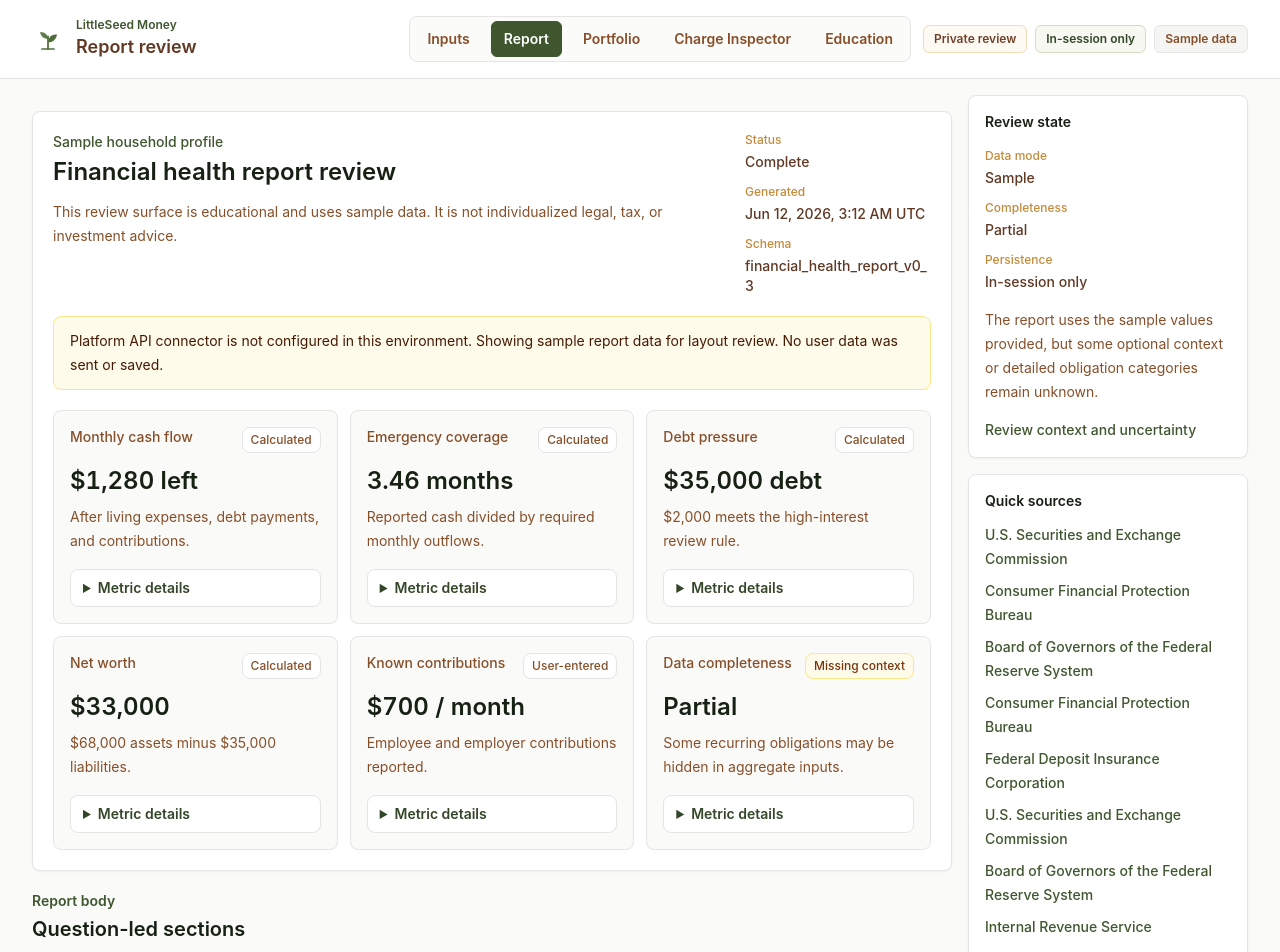
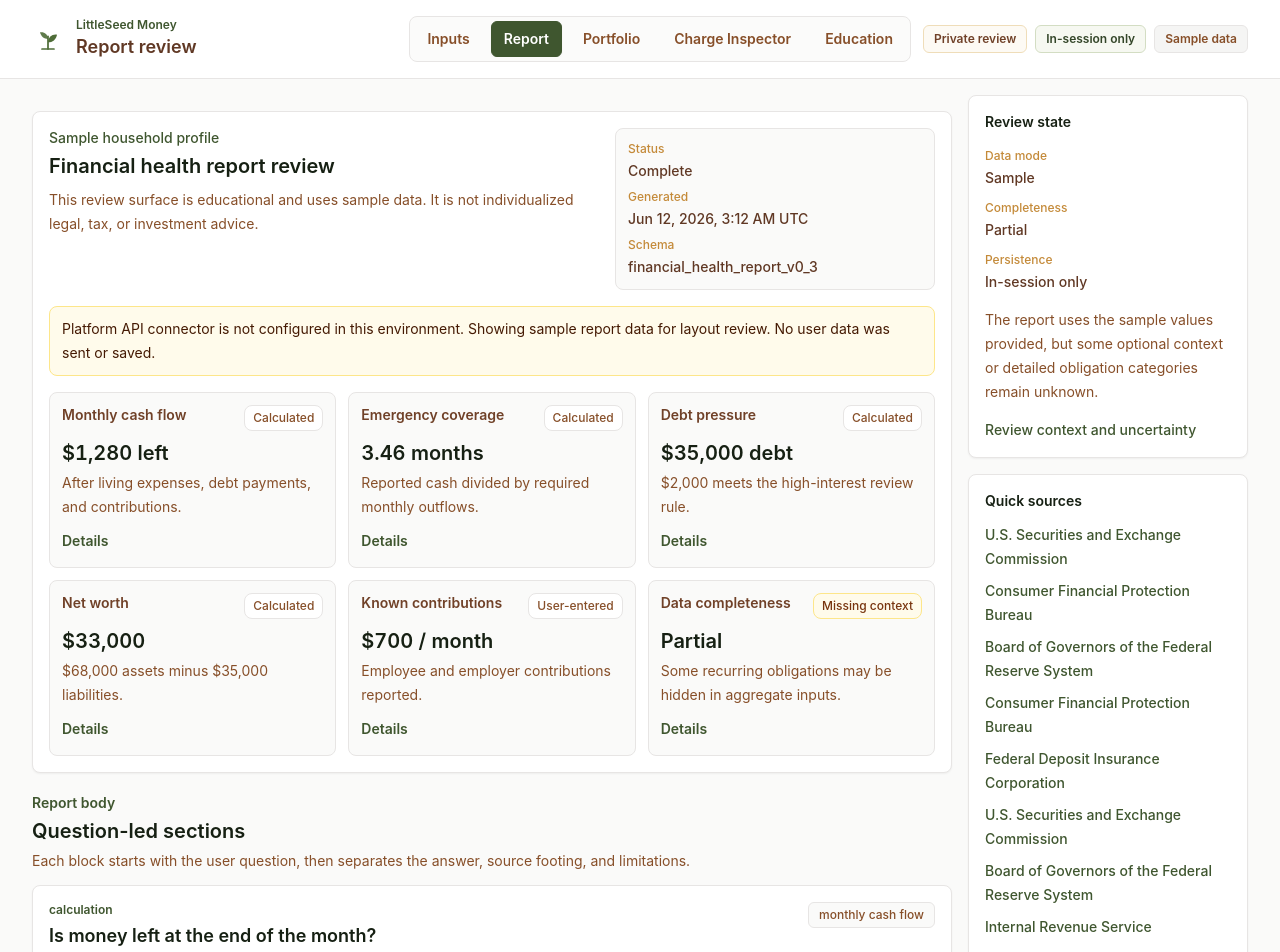
Before and after one commit to LittleSeedMoney/littleseed-money-landing, a Next.js app: page /private/report-review in a window 1280 px wide. Shown: the top 952 px of the page. Built offline with nearby package versions, Linux system fonts and the light colour scheme.

Commit message:
Polish report review density

```diff
--- a/components/report-review/overview-section.tsx
+++ b/components/report-review/overview-section.tsx
@@ -17,25 +17,25 @@ export function OverviewSection({
     <section
       id="overview"
       aria-labelledby="overview-heading"
-      className="rounded-lg border border-stone-200 bg-white p-5 shadow-sm"
+      className="rounded-lg border border-stone-200 bg-white p-4 shadow-sm"
     >
-      <div className="flex flex-col gap-5 lg:flex-row lg:items-start lg:justify-between">
-        <div className="max-w-2xl">
+      <div className="grid gap-4 lg:grid-cols-[minmax(0,1fr)_minmax(240px,320px)] lg:items-start">
+        <div className="min-w-0">
           <p className="text-sm font-medium text-seed-700">
             {report.profileName}
           </p>
           <h2
             id="overview-heading"
-            className="mt-1 text-2xl font-semibold text-seed-950"
+            className="mt-1 text-xl font-semibold text-seed-950"
           >
             Financial health report review
           </h2>
-          <p className="mt-3 max-w-3xl text-sm leading-6 text-earth-700">
+          <p className="mt-2 max-w-3xl text-sm leading-6 text-earth-700">
             {report.disclaimer}
           </p>
         </div>
 
-        <dl className="grid min-w-0 gap-3 text-sm sm:grid-cols-3 lg:grid-cols-1">
+        <dl className="grid min-w-0 gap-2 rounded-lg border border-stone-200 bg-stone-50 p-3 text-sm sm:grid-cols-3 lg:grid-cols-1">
           <MetaItem label="Status" value={report.reportStatus} />
           <MetaItem label="Generated" value={`${generatedAt} UTC`} />
           <MetaItem label="Schema" value={report.schemaVersion} />
@@ -44,14 +44,14 @@ export function OverviewSection({
 
       <div
         role="status"
-        className={`mt-5 rounded-lg border px-4 py-3 text-sm leading-6 ${noticeToneClass(
+        className={`mt-4 rounded-lg border px-3 py-2.5 text-sm leading-6 ${noticeToneClass(
           report.connectionNotice.tone,
         )}`}
       >
         {report.connectionNotice.message}
       </div>
 
-      <div className="mt-5 grid gap-3 sm:grid-cols-2 xl:grid-cols-3">
+      <div className="mt-4 grid gap-3 sm:grid-cols-2 xl:grid-cols-3">
         {report.summaryMetrics.map((metric) => (
           <MetricCard key={metric.id} metric={metric} />
         ))}
@@ -70,15 +70,17 @@ function noticeToneClass(tone: ReportReviewSample["connectionNotice"]["tone"]) {
 
 function MetricCard({ metric }: { metric: SummaryMetric }) {
   return (
-    <article className="rounded-lg border border-stone-200 bg-stone-50 p-4">
+    <article className="rounded-lg border border-stone-200 bg-stone-50 p-3">
       <div className="flex items-start justify-between gap-3">
-        <h3 className="text-sm font-medium text-earth-700">{metric.label}</h3>
+        <h3 className="text-sm font-semibold text-earth-800">
+          {metric.label}
+        </h3>
         <ProvenanceTag provenance={metric.provenance} />
       </div>
-      <p className="mt-3 text-2xl font-semibold tabular-nums text-seed-950">
+      <p className="mt-2 text-xl font-semibold tabular-nums text-seed-950">
         {metric.value}
       </p>
-      <p className="mt-2 text-sm leading-6 text-earth-700">{metric.detail}</p>
+      <p className="mt-1 text-sm leading-6 text-earth-700">{metric.detail}</p>
 
       {metric.disclosure ? (
         <MetricDisclosureDetails disclosure={metric.disclosure} />
@@ -93,11 +95,11 @@ function MetricDisclosureDetails({
   disclosure: MetricDisclosure;
 }) {
   return (
-    <details className="mt-4 rounded-lg border border-stone-200 bg-white">
-      <summary className="cursor-pointer rounded-lg px-3 py-2 text-sm font-semibold text-seed-800 outline-none focus:ring-2 focus:ring-seed-500">
-        Metric details
+    <details className="mt-2">
+      <summary className="inline-flex min-h-7 w-fit cursor-pointer items-center rounded-md text-sm font-semibold text-seed-700 outline-none underline-offset-4 hover:underline focus:ring-2 focus:ring-seed-500">
+        Details
       </summary>
-      <dl className="space-y-3 border-t border-stone-200 px-3 py-3 text-sm leading-6">
+      <dl className="mt-2 space-y-3 rounded-lg border border-stone-200 bg-white px-3 py-3 text-sm leading-6">
         <DetailItem label="Measures" value={disclosure.measures} />
         <DetailItem label="Calculation" value={disclosure.calculation} />
         <DetailList label="Assumptions" values={disclosure.assumptions} />
@@ -110,9 +112,7 @@ function MetricDisclosureDetails({
 function DetailItem({ label, value }: { label: string; value: string }) {
   return (
     <div>
-      <dt className="text-xs font-semibold uppercase tracking-[0.12em] text-earth-500">
-        {label}
-      </dt>
+      <dt className="text-xs font-semibold text-earth-500">{label}</dt>
       <dd className="mt-1 text-earth-700">{value}</dd>
     </div>
   );
@@ -121,9 +121,7 @@ function DetailItem({ label, value }: { label: string; value: string }) {
 function DetailList({ label, values }: { label: string; values: string[] }) {
   return (
     <div>
-      <dt className="text-xs font-semibold uppercase tracking-[0.12em] text-earth-500">
-        {label}
-      </dt>
+      <dt className="text-xs font-semibold text-earth-500">{label}</dt>
       <dd className="mt-1">
         <ul className="space-y-1 text-earth-700">
           {values.map((value, index) => (
--- a/components/report-review/report-sections.tsx
+++ b/components/report-review/report-sections.tsx
@@ -28,33 +28,33 @@ export function ReportSections({
       {sections.map((section) => (
         <article
           key={section.id}
-          className="rounded-lg border border-stone-200 bg-white p-5 shadow-sm"
+          className="rounded-lg border border-stone-200 bg-white p-4 shadow-sm"
         >
-          <div className="flex flex-col gap-3 sm:flex-row sm:items-start sm:justify-between">
+          <div className="flex flex-col gap-2 sm:flex-row sm:items-start sm:justify-between">
             <div>
-              <p className="text-sm font-medium uppercase tracking-[0.16em] text-seed-700">
+              <p className="text-xs font-semibold text-seed-700">
                 {section.evidenceLevel}
               </p>
               <h3 className="mt-1 text-lg font-semibold text-seed-950">
                 {section.question}
               </h3>
             </div>
-            <span className="rounded-lg border border-stone-200 px-3 py-1 text-xs font-medium text-earth-700">
+            <span className="rounded-md border border-stone-200 bg-stone-50 px-2.5 py-1 text-xs font-medium text-earth-700">
               {section.id.replaceAll("_", " ")}
             </span>
           </div>
 
-          <p className="mt-4 text-sm leading-6 text-earth-800">
+          <p className="mt-3 text-sm leading-6 text-earth-800">
             {section.answer}
           </p>
 
-          <div className="mt-4 grid gap-4 border-t border-stone-200 pt-4 md:grid-cols-2">
+          <div className="mt-3 grid gap-3 border-t border-stone-200 pt-3 md:grid-cols-2">
             <SourceFooting section={section} sourceById={sourceById} />
             <div>
               <h4 className="text-sm font-semibold text-seed-950">
                 Limitations
               </h4>
-              <ul className="mt-2 space-y-2 text-sm leading-6 text-earth-700">
+              <ul className="mt-2 space-y-1 text-sm leading-6 text-earth-700">
                 {section.limitations.map((limitation, index) => (
                   <li key={`${limitation}-${index}`}>{limitation}</li>
                 ))}
@@ -78,7 +78,7 @@ function SourceFooting({
     <div>
       <h4 className="text-sm font-semibold text-seed-950">Source footing</h4>
       {section.evidenceSourceIds.length > 0 ? (
-        <ul className="mt-2 space-y-2 text-sm leading-6 text-earth-700">
+        <ul className="mt-2 space-y-1 text-sm leading-6 text-earth-700">
           {section.evidenceSourceIds.map((sourceId) => {
             const source = sourceById.get(sourceId);
 
```
